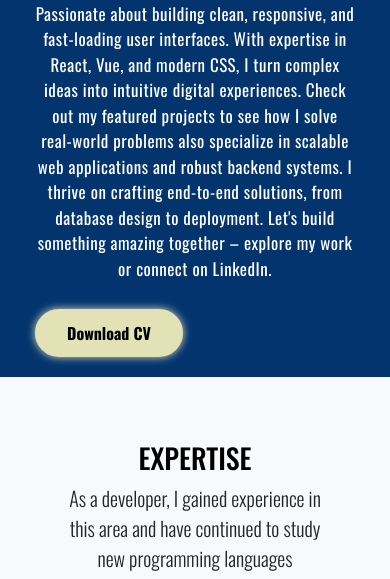
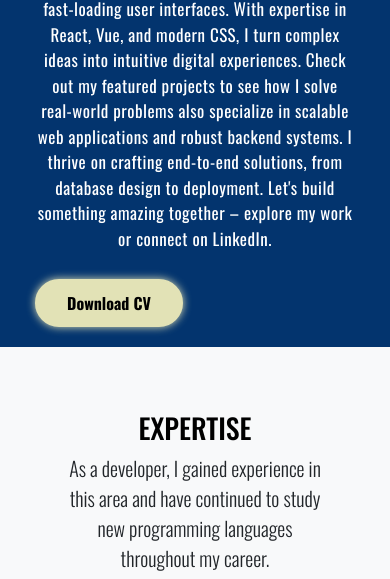
Before and after one commit to nashthestar26/html-portfolio, a plain HTML site: page index.html in a window 390 px wide. Shown: the part 154-733 px from the top of the page. Drawn offline with nearby package versions, Linux system fonts and the light colour scheme.

Commit message:
Update style.css

```diff
--- a/css/style.css
+++ b/css/style.css
@@ -201,7 +201,7 @@ a:hover{
     .main{
         flex-direction: column-reverse;
         text-align: center;
-        margin-top: -300px;
+        margin-top: -330px;
     }
     .my-img{
         margin-right: 120px;
```
